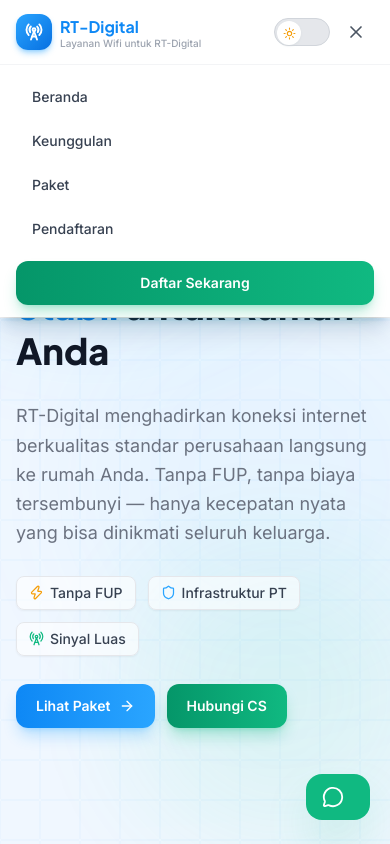
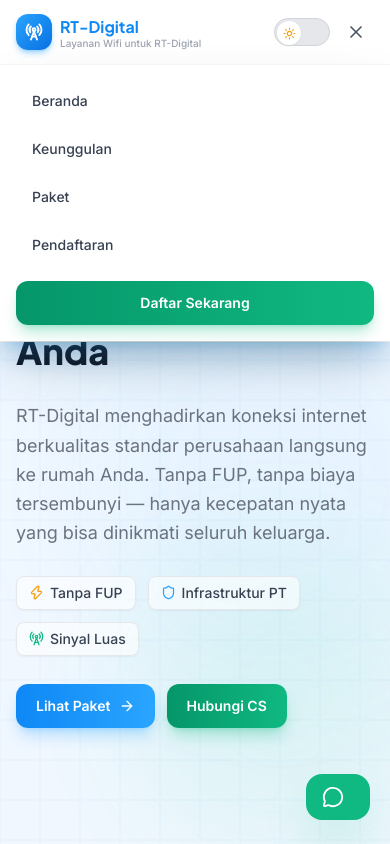
Before and after one commit to Hanya-Faiz/rt-digital, a React (Vite) app: page / in a window 390 px wide. Both pictures are taken after a click on the button 356 px from the left and 32 px from the top of the page. Shown: the top 844 px of the page. Built offline with nearby package versions, Linux system fonts and the light colour scheme.

Commit message:
fix: optimasi warna background menu mobile jadi lebih gelap dan kontras

```diff
--- a/src/components/Header.jsx
+++ b/src/components/Header.jsx
@@ -22,7 +22,7 @@
     <header
       className={`fixed top-0 left-0 right-0 z-50 transition-all duration-300 ${
         mobileOpen
-          ? 'bg-white dark:bg-[#0d1a2e] shadow-lg shadow-brand-500/10 border-b border-gray-100 dark:border-brand-800/50'
+          ? 'bg-white dark:bg-[#050b14] shadow-xl shadow-brand-500/20 border-b border-gray-100 dark:border-brand-500/30'
           : scrolled
           ? 'bg-white/90 dark:bg-[#080f1e]/90 backdrop-blur-md shadow-lg shadow-brand-500/10 border-b border-gray-100 dark:border-brand-900/40'
           : 'bg-transparent'
@@ -99,7 +99,7 @@
 
       {/* Mobile Menu */}
       {mobileOpen && (
-        <div className="md:hidden bg-white dark:bg-[#0d1a2e] border-t border-gray-100 dark:border-brand-800/50 px-4 py-3 flex flex-col gap-1 shadow-xl">
+        <div className="md:hidden bg-white dark:bg-[#050b14] border-t border-gray-100 dark:border-brand-500/30 px-4 py-4 flex flex-col gap-2 shadow-2xl">
           {navLinks.map(link => (
             <a
               key={link.href}
```
